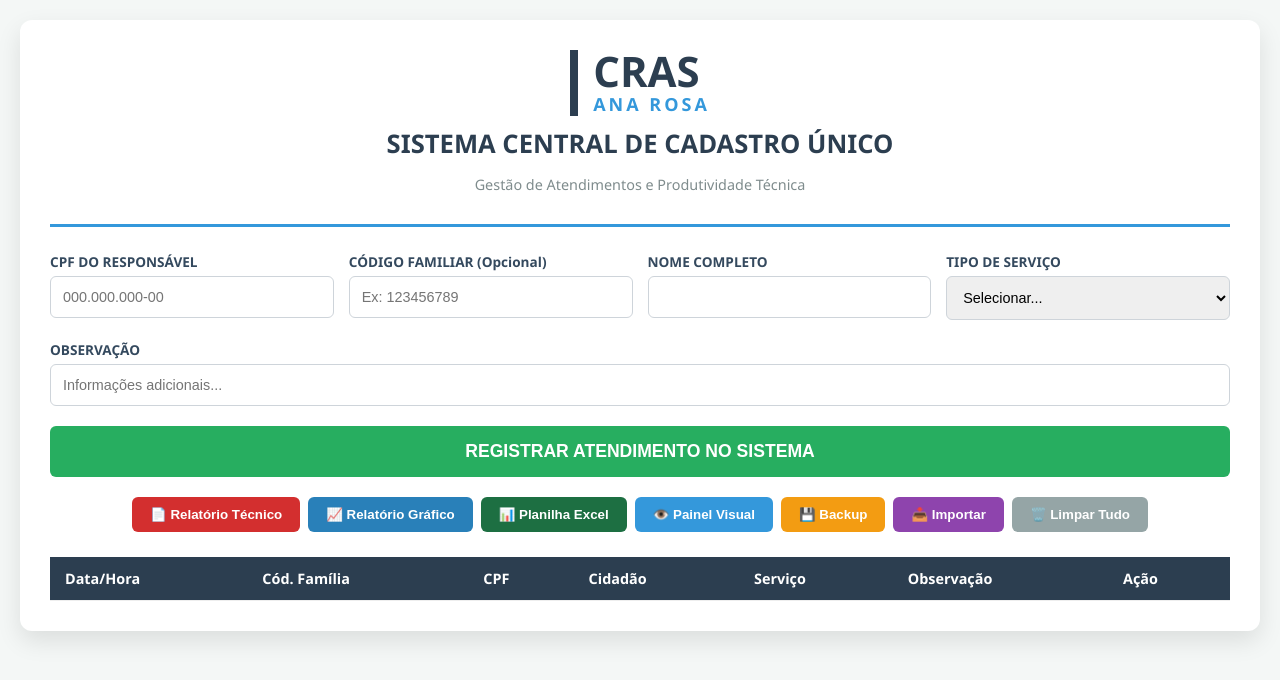
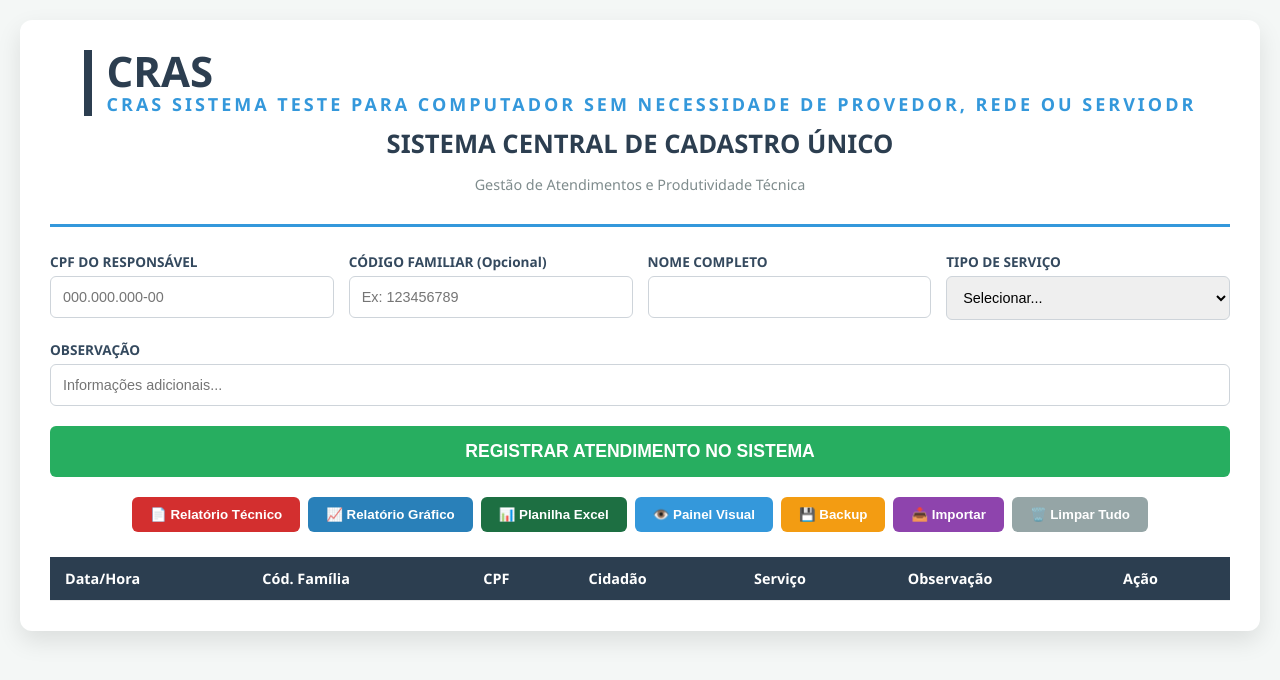
Before and after one commit to zanoniweb/controleproducaocadastro, a plain HTML site: page index.html in a window 1280 px wide. Drawn offline with nearby package versions, Linux system fonts and the light colour scheme.

Commit message:
Update index.html

```diff
--- a/index.html
+++ b/index.html
@@ -3,7 +3,7 @@
 <head>
     <meta charset="UTF-8">
     <meta name="viewport" content="width=device-width, initial-scale=1.0">
-    <title>CADASTRO ÚNICO - CRAS ANA ROSA</title>
+    <title>CADASTRO ÚNICO - CRAS SISTEMA TESTE PARA COMPUTADOR SEM NECESSIDADE DE PROVEDOR, REDE OU SERVIODR</title>
 
     <script src="https://cdn.jsdelivr.net/npm/chart.js"></script>
     <script src="https://cdnjs.cloudflare.com/ajax/libs/jspdf/2.5.1/jspdf.umd.min.js"></script>
@@ -70,7 +70,7 @@
         <div class="logo-container">
             <div class="logo-cras">
                 <span class="sigla">CRAS</span>
-                <span class="nome-logo">Ana Rosa</span>
+                <span class="nome-logo">CRAS SISTEMA TESTE PARA COMPUTADOR SEM NECESSIDADE DE PROVEDOR, REDE OU SERVIODR</span>
             </div>
         </div>
         <h1>SISTEMA CENTRAL DE CADASTRO ÚNICO</h1>
```
